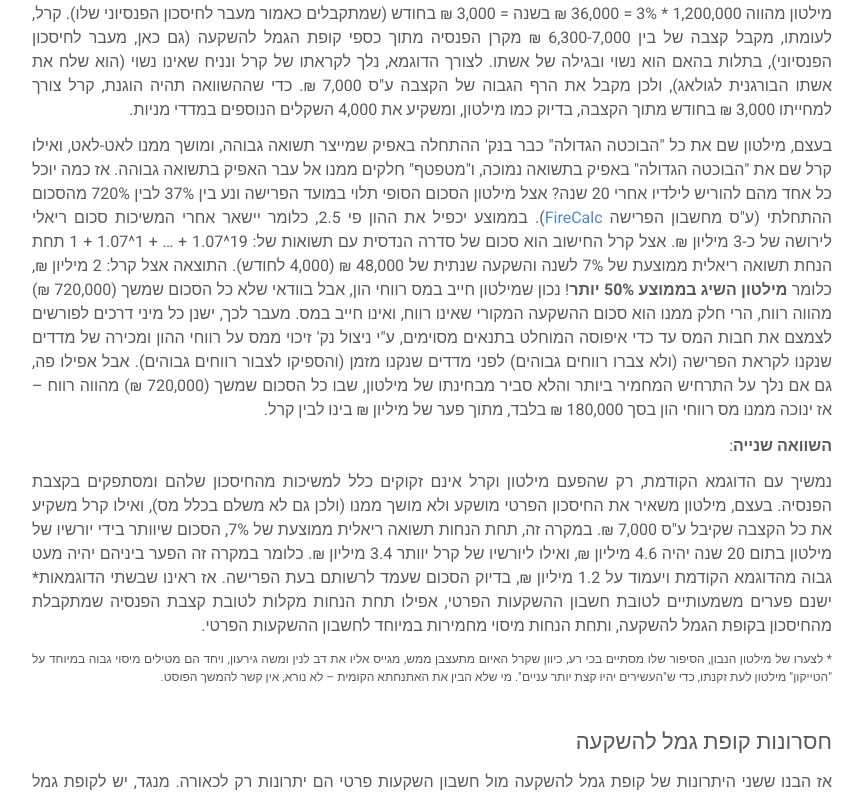
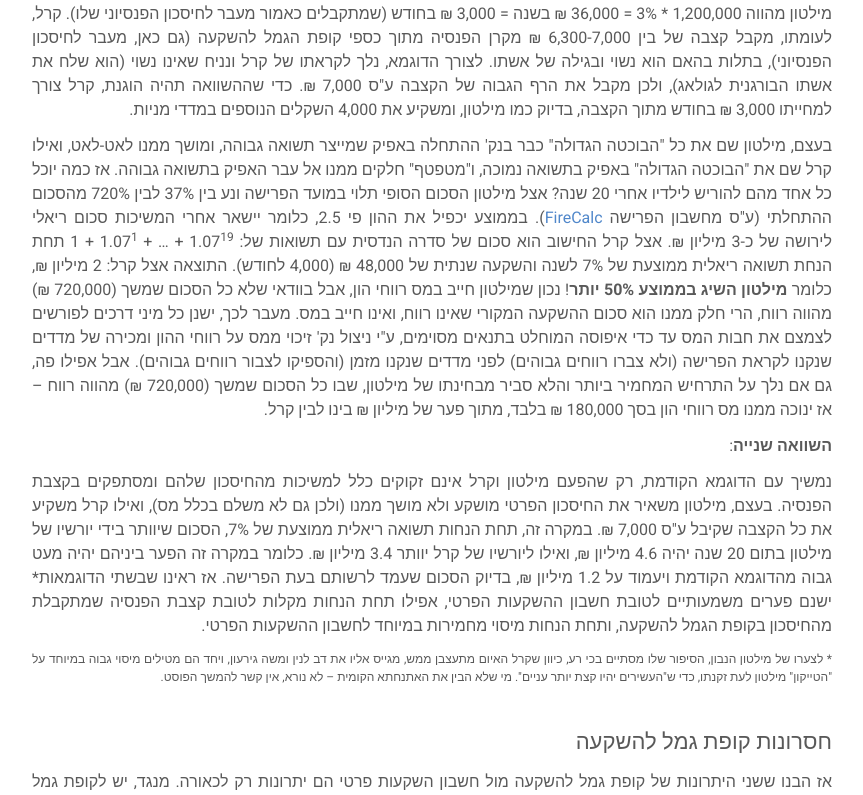
Before and after one commit to maronen1/Simplifynance, a plain HTML site: page blog/investment-gemel-fund.html in a window 1280 px wide. Shown: the part 3344-4139 px from the top of the page, without its empty margins (208-1071 px from the left). Drawn offline with Linux system fonts and the light colour scheme; a web font is replaced by a local one.

Commit message:
Update investment-gemel-fund.html

```diff
--- a/blog/investment-gemel-fund.html
+++ b/blog/investment-gemel-fund.html
@@ -96,7 +96,7 @@
 <p class="paragraph">עכשיו, בואו נחזור לקופת גמל להשקעה. צריך לזכור שאם מייעדים את כספי קופת הגמל להשקעה עבור קצבת הפנסיה, הם <b>מצטרפים לחיסכון הפנסיוני</b> שיש לנו בכל מקרה! אז אפילו אם בקצבה שנקבל מתוך החיסכון הפנסיוני לא נוכל להסתפק בשיעור משיכה של כ-3-4%, עדיין מתוך החלק <b>הנוסף</b> של קופת הגמל להשקעה בהחלט נוכל להסתפק בשיעור משיכה צנוע, ואולי אפילו לא נזדקק למשוך ממנו כלום כי קצבת החיסכון הפנסיוני תהיה די והותר עבורנו (אם טיפלנו בה כמו שצריך בשלב החיסכון). עכשיו, הבה נבצע שתי השוואות:</p>
 <p class="paragraph"><b>השוואה ראשונה</b> (השמות נבחרו בבדיחות הדעת ואינם מרמזים דבר):</p>
 <p class="paragraph">מילטון פרידמן, פנסיונר עם חיסכון פרטי בגובה 1.2 מיליון ₪, משקיע את החיסכון במדדי מניות ומושך ממנו 3% מדי שנה. מנגד, קרל מרקס, פנסיונר עם קופת גמל להשקעה בסך 1.2 מיליון ₪ מעביר אותה לקרן הפנסיה בעת הפרישה. המשיכה של מילטון מהווה 1,200,000 * 3% = 36,000 ₪ בשנה = 3,000 ₪ בחודש (שמתקבלים כאמור מעבר לחיסכון הפנסיוני שלו). קרל, לעומתו, מקבל קצבה של בין 6,300-7,000 ₪ מקרן הפנסיה מתוך כספי קופת הגמל להשקעה (גם כאן, מעבר לחיסכון הפנסיוני), בתלות בהאם הוא נשוי ובגילה של אשתו. לצורך הדוגמא, נלך לקראתו של קרל ונניח שאינו נשוי (הוא שלח את אשתו הבורגנית לגולאג), ולכן מקבל את הרף הגבוה של הקצבה ע"ס 7,000 ₪. כדי שההשוואה תהיה הוגנת, קרל צורך למחייתו 3,000 ₪ בחודש מתוך הקצבה, בדיוק כמו מילטון, ומשקיע את 4,000 השקלים הנוספים במדדי מניות.</p>
-<p class="paragraph">בעצם, מילטון שם את כל "הבוכטה הגדולה" כבר בנק' ההתחלה באפיק שמייצר תשואה גבוהה, ומושך ממנו לאט-לאט, ואילו קרל שם את "הבוכטה הגדולה" באפיק בתשואה נמוכה, ו"מטפטף" חלקים ממנו אל עבר האפיק בתשואה גבוהה. אז כמה יוכל כל אחד מהם להוריש לילדיו אחרי 20 שנה? אצל מילטון הסכום הסופי תלוי במועד הפרישה ונע בין 37% לבין 720% מהסכום ההתחלתי (ע"ס מחשבון הפרישה <a target="_blank" href="http://www.firecalc.com/">FireCalc</a>). בממוצע יכפיל את ההון פי 2.5, כלומר יישאר אחרי המשיכות סכום ריאלי לירושה של כ-3 מיליון ₪. אצל קרל החישוב הוא סכום של סדרה הנדסית עם תשואות של: 19^1.07 + … + 1^1.07 + 1 תחת הנחת תשואה ריאלית ממוצעת של 7% לשנה והשקעה שנתית של 48,000 ₪ (4,000 לחודש). התוצאה אצל קרל: 2 מיליון ₪, כלומר <b>מילטון השיג בממוצע 50% יותר</b>!  נכון שמילטון חייב במס רווחי הון, אבל בוודאי שלא כל הסכום שמשך (720,000 ₪) מהווה רווח, הרי חלק ממנו הוא סכום ההשקעה המקורי שאינו רווח, ואינו חייב במס. מעבר לכך, ישנן כל מיני דרכים לפורשים לצמצם את חבות המס עד כדי איפוסה המוחלט בתנאים מסוימים, ע"י ניצול נק' זיכוי ממס על רווחי ההון ומכירה של מדדים שנקנו לקראת הפרישה (ולא צברו רווחים גבוהים) לפני מדדים שנקנו מזמן (והספיקו לצבור רווחים גבוהים). אבל אפילו פה, גם אם נלך על התרחיש המחמיר ביותר והלא סביר מבחינתו של מילטון, שבו כל הסכום שמשך (720,000 ₪) מהווה רווח – אז ינוכה ממנו מס רווחי הון בסך 180,000 ₪ בלבד, מתוך פער של מיליון ₪ בינו לבין קרל.</p>
+<p class="paragraph">בעצם, מילטון שם את כל "הבוכטה הגדולה" כבר בנק' ההתחלה באפיק שמייצר תשואה גבוהה, ומושך ממנו לאט-לאט, ואילו קרל שם את "הבוכטה הגדולה" באפיק בתשואה נמוכה, ו"מטפטף" חלקים ממנו אל עבר האפיק בתשואה גבוהה. אז כמה יוכל כל אחד מהם להוריש לילדיו אחרי 20 שנה? אצל מילטון הסכום הסופי תלוי במועד הפרישה ונע בין 37% לבין 720% מהסכום ההתחלתי (ע"ס מחשבון הפרישה <a target="_blank" href="http://www.firecalc.com/">FireCalc</a>). בממוצע יכפיל את ההון פי 2.5, כלומר יישאר אחרי המשיכות סכום ריאלי לירושה של כ-3 מיליון ₪. אצל קרל החישוב הוא סכום של סדרה הנדסית עם תשואות של: 1.07<sup>19</sup> + … + 1.07<sup>1</sup> + 1 תחת הנחת תשואה ריאלית ממוצעת של 7% לשנה והשקעה שנתית של 48,000 ₪ (4,000 לחודש). התוצאה אצל קרל: 2 מיליון ₪, כלומר <b>מילטון השיג בממוצע 50% יותר</b>!  נכון שמילטון חייב במס רווחי הון, אבל בוודאי שלא כל הסכום שמשך (720,000 ₪) מהווה רווח, הרי חלק ממנו הוא סכום ההשקעה המקורי שאינו רווח, ואינו חייב במס. מעבר לכך, ישנן כל מיני דרכים לפורשים לצמצם את חבות המס עד כדי איפוסה המוחלט בתנאים מסוימים, ע"י ניצול נק' זיכוי ממס על רווחי ההון ומכירה של מדדים שנקנו לקראת הפרישה (ולא צברו רווחים גבוהים) לפני מדדים שנקנו מזמן (והספיקו לצבור רווחים גבוהים). אבל אפילו פה, גם אם נלך על התרחיש המחמיר ביותר והלא סביר מבחינתו של מילטון, שבו כל הסכום שמשך (720,000 ₪) מהווה רווח – אז ינוכה ממנו מס רווחי הון בסך 180,000 ₪ בלבד, מתוך פער של מיליון ₪ בינו לבין קרל.</p>
 <p class="paragraph"><b>השוואה שנייה</b>:</p>
 <p class="paragraph">נמשיך עם הדוגמא הקודמת, רק שהפעם מילטון וקרל אינם זקוקים כלל למשיכות מהחיסכון שלהם ומסתפקים בקצבת הפנסיה. בעצם, מילטון משאיר את החיסכון הפרטי מושקע ולא מושך ממנו (ולכן גם לא משלם בכלל מס), ואילו קרל משקיע את כל הקצבה שקיבל ע"ס 7,000 ₪. במקרה זה, תחת הנחות תשואה ריאלית ממוצעת של 7%, הסכום שיוותר בידי יורשיו של מילטון בתום 20 שנה יהיה 4.6 מיליון ₪, ואילו ליורשיו של קרל יוותר 3.4 מיליון ₪. כלומר במקרה זה הפער ביניהם יהיה מעט גבוה מהדוגמא הקודמת ויעמוד על 1.2 מיליון ₪, בדיוק הסכום שעמד לרשותם בעת הפרישה. אז ראינו שבשתי הדוגמאות* ישנם פערים משמעותיים לטובת חשבון ההשקעות הפרטי, אפילו תחת הנחות מקלות לטובת קצבת הפנסיה שמתקבלת מהחיסכון בקופת הגמל להשקעה, ותחת הנחות מיסוי מחמירות במיוחד לחשבון ההשקעות הפרטי.</p>
 <p class="paragraph" style="font-size:12px;">* לצערו של מילטון הנבון, הסיפור שלו מסתיים בכי רע, כיוון שקרל האיום מתעצבן ממש, מגייס אליו את דב לנין ומשה גירעון, ויחד הם מטילים מיסוי גבוה במיוחד על "הטייקון" מילטון לעת זקנתו, כדי ש"העשירים יהיו קצת יותר עניים". מי שלא הבין את האתנחתא הקומית – לא נורא, אין קשר להמשך הפוסט.</p>
```
